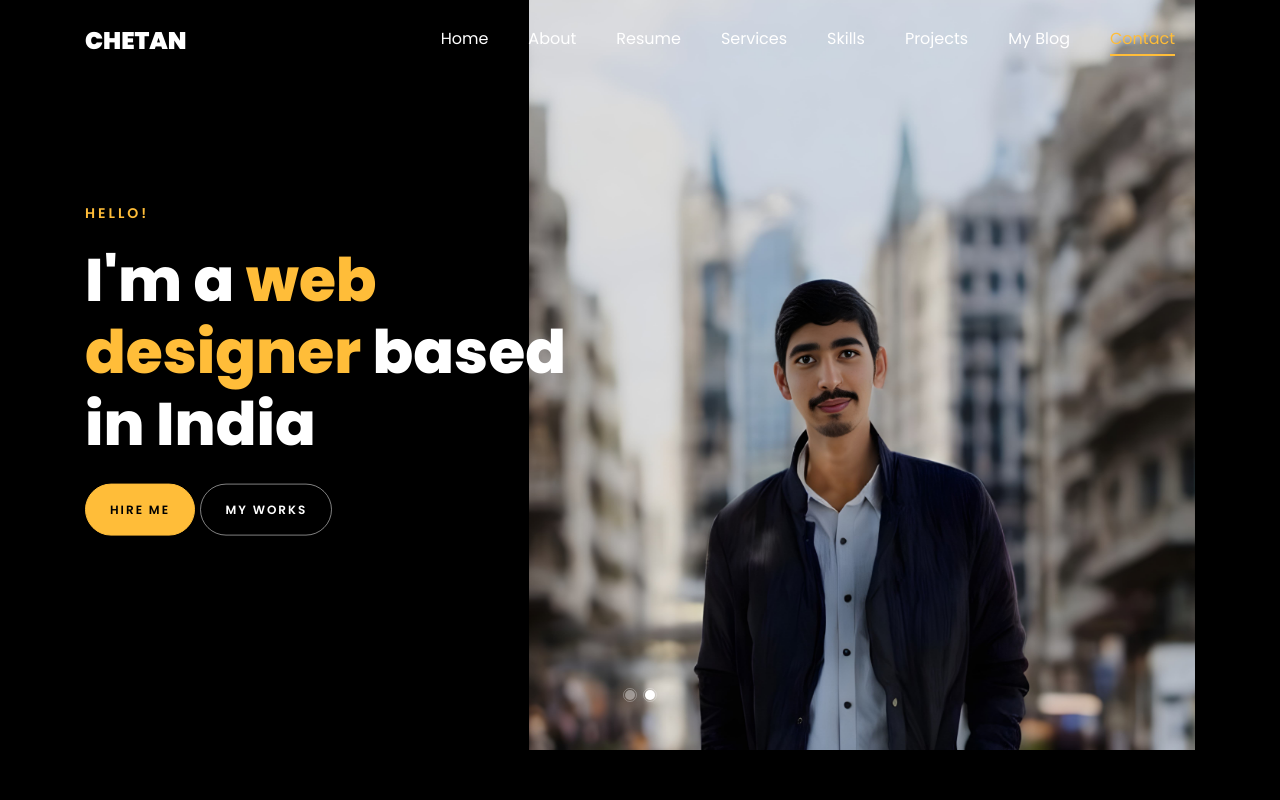
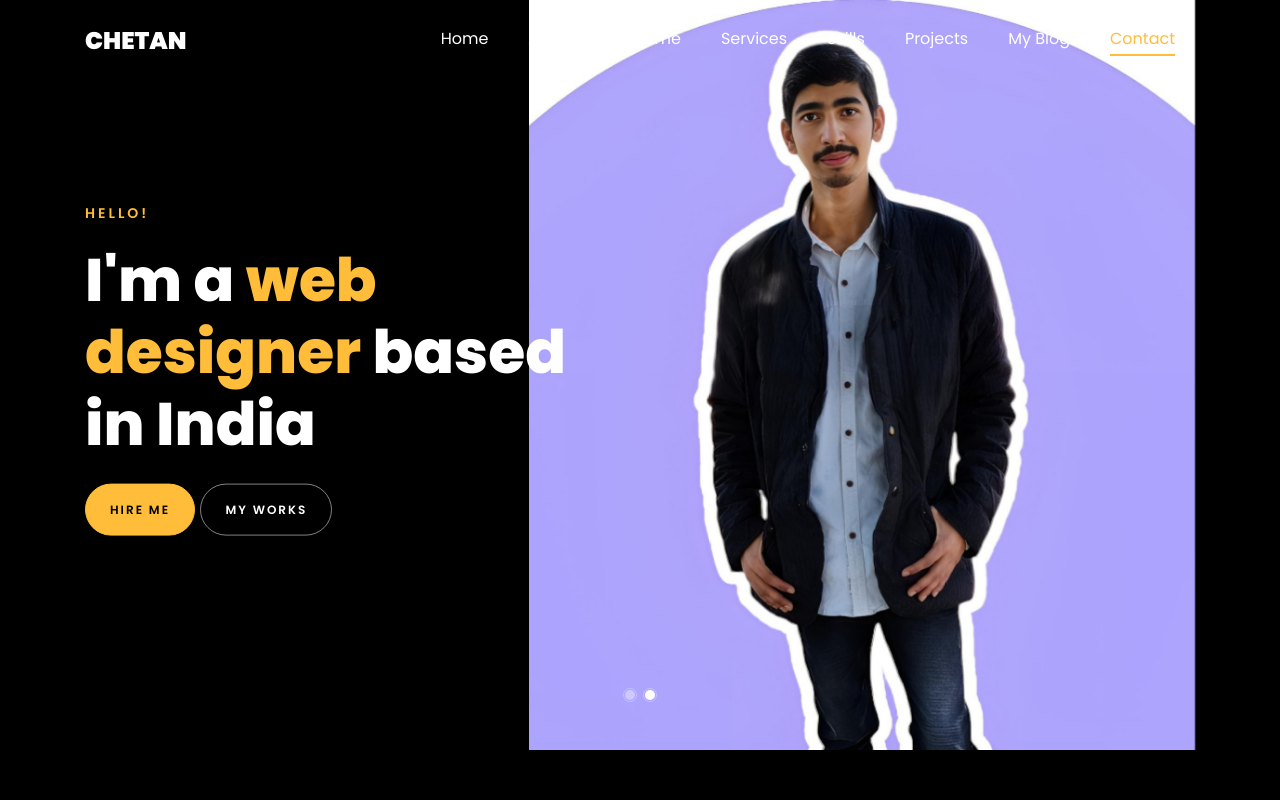
Before and after one commit to ChetaN7895/My-Personal-Portfolio, a plain HTML site: page index.html in a window 1280 px wide. Shown: the top 800 px of the page. Drawn offline with Linux system fonts and the light colour scheme; files whose address does not match are found by name.

Commit message:
Update index.html

```diff
--- a/index.html
+++ b/index.html
@@ -71,7 +71,7 @@
 	      	<div class="overlay"></div>
 	        <div class="container">
 	          <div class="row d-flex no-gutters slider-text align-items-end justify-content-end" data-scrollax-parent="true">
-	          	<div class="one-third js-fullheight order-md-last img" style="background-image:url(images/am.jpg);">
+	          	<div class="one-third js-fullheight order-md-last img" style="background-image:url(images/new.jpg);">
 	          		<div class="overlay"></div>
 	          	</div>
 		          <div class="one-forth d-flex align-items-center ftco-animate" data-scrollax=" properties: { translateY: '70%' }">
```
